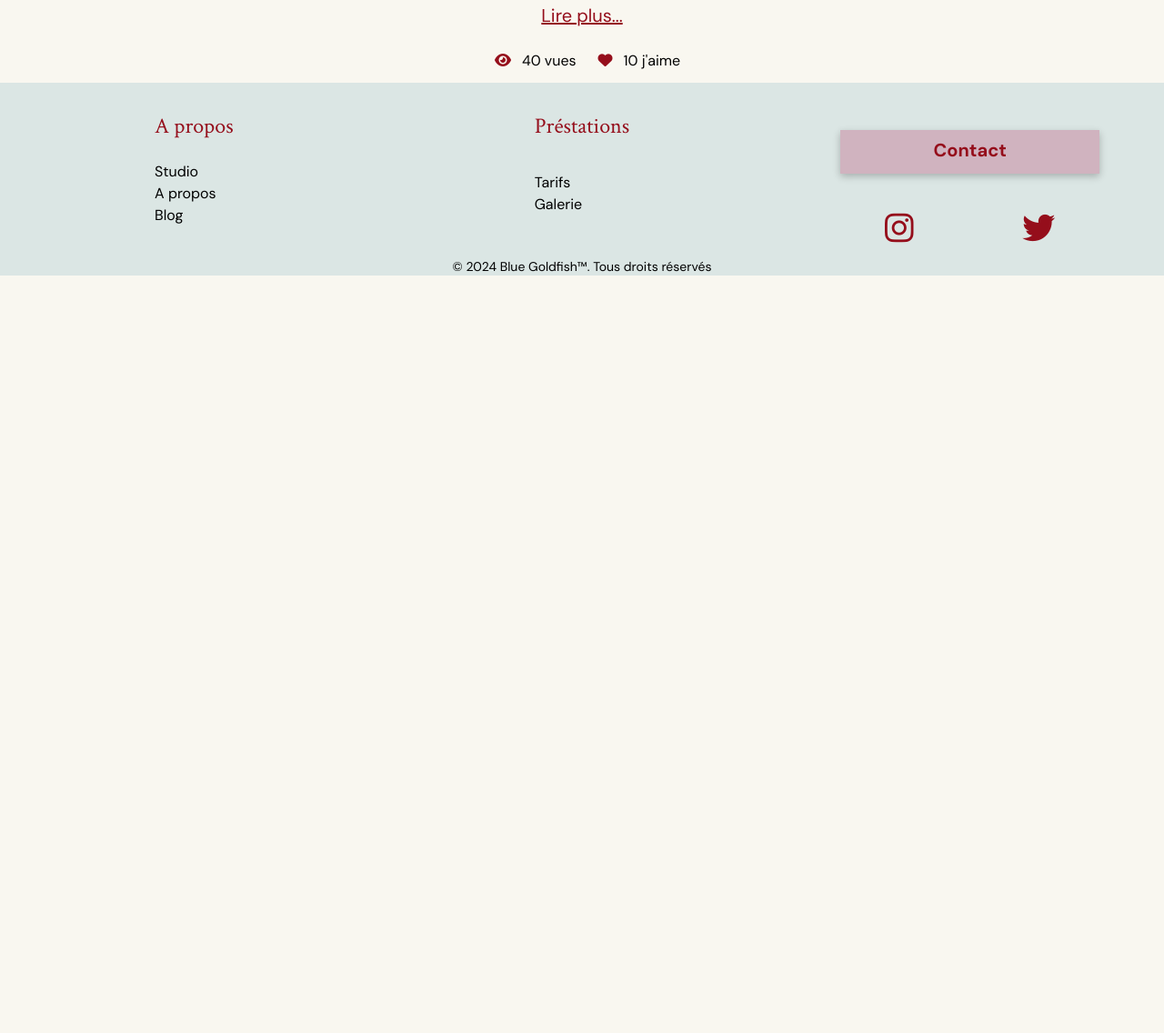
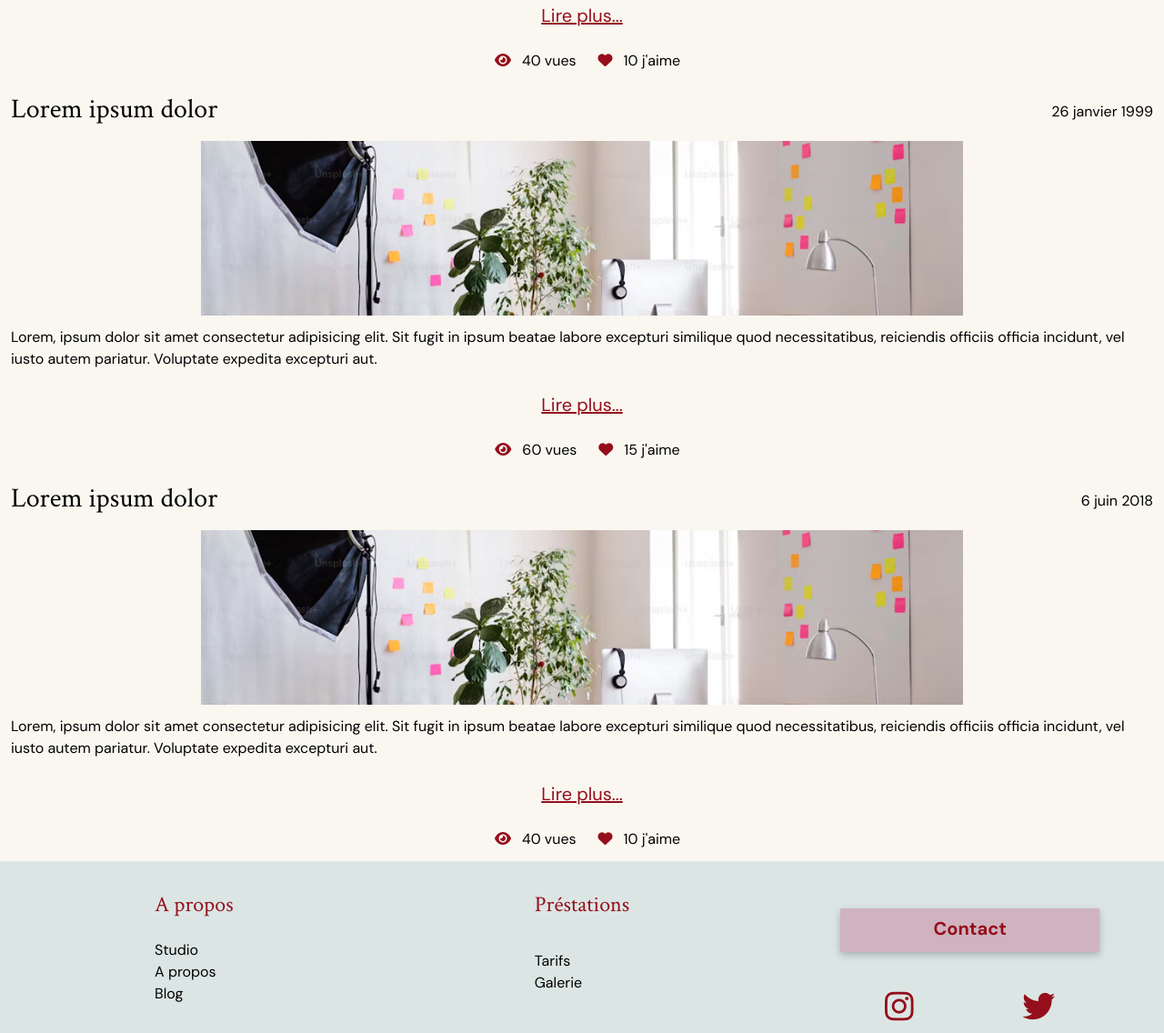
Before and after one commit to Simplon-hdf/BabyPics-blue-goldfish.github.io, a plain HTML site: page pages/blog.html in a window 1280 px wide. Shown: the part 537-1673 px from the top of the page at 91% size. Before the commit the page ends 840 px from the top, so only its background shows below. Drawn offline with nearby package versions, Linux system fonts and the light colour scheme; a web font is replaced by a local one.

Commit message:
refactor(blog.html): add section in main

```diff
--- a/pages/blog.html
+++ b/pages/blog.html
@@ -135,6 +135,64 @@
                 <p>10 j'aime</p>
             </div>
         </section>
+
+        <section class="grid justify-items-center">
+
+            <section class="flex justify-between w-full px-3 ">
+                <h2 class="font-crimson text-3xl my-3 ">Lorem ipsum dolor </h2>
+                <p class="my-5">26 janvier 1999 </p>
+            </section>
+
+            <figure class="w-full lg:grid justify-items-center">
+                <img src="../assets/img/studio/0010_studio.png" alt="blog1"
+                    class="hidden md:block object-cover w-full h-1/3 px-2 self-center h-48 lg:w-2/3 object-center ">
+            </figure>
+            <p class="my-3 px-3">Lorem, ipsum dolor sit amet consectetur adipisicing elit. Sit fugit in ipsum beatae
+                labore excepturi
+                similique quod necessitatibus, reiciendis officiis officia incidunt, vel iusto autem pariatur. Voluptate
+                expedita excepturi aut.</p>
+            <a href="TBA" class="text-xl my-3 text-carmine lg:underline  hover:no-underline hover:text-black"> Lire plus...</a>
+
+            <div class="flex my-3">
+                <figure>
+                    <i class="fa-solid fa-eye ml-3" style="color: #950e1b;"></i>
+                </figure>
+                <p class="mx-3">60 vues</p>
+                <figure>
+                    <i class="fa-solid fa-heart mx-3" style="color: #950e1b;"></i>
+                </figure>
+                <p>15 j'aime</p>
+            </div>
+        </section>
+
+        <section class="grid justify-items-center">
+
+            <section class="flex justify-between w-full px-3 ">
+                <h2 class="font-crimson text-3xl my-3 ">Lorem ipsum dolor </h2>
+                <p class="my-5">6 juin 2018 </p>
+            </section>
+
+            <figure class="w-full lg:grid justify-items-center">
+                <img src="../assets/img/studio/0010_studio.png" alt="blog1"
+                    class="hidden md:block object-cover w-full h-1/3 px-2 self-center h-48 lg:w-2/3 object-center ">
+            </figure>
+            <p class="my-3 px-3">Lorem, ipsum dolor sit amet consectetur adipisicing elit. Sit fugit in ipsum beatae
+                labore excepturi
+                similique quod necessitatibus, reiciendis officiis officia incidunt, vel iusto autem pariatur. Voluptate
+                expedita excepturi aut.</p>
+            <a href="TBA" class="text-xl my-3 text-carmine lg:underline  hover:no-underline hover:text-black"> Lire plus...</a>
+
+            <div class="flex my-3">
+                <figure>
+                    <i class="fa-solid fa-eye ml-3" style="color: #950e1b;"></i>
+                </figure>
+                <p class="mx-3">40 vues</p>
+                <figure>
+                    <i class="fa-solid fa-heart mx-3" style="color: #950e1b;"></i>
+                </figure>
+                <p>10 j'aime</p>
+            </div>
+        </section>
     </main>
     <footer class=" bg-azure grid">
         <div class="mt-5 grid md:grid-cols-3 ">
```
